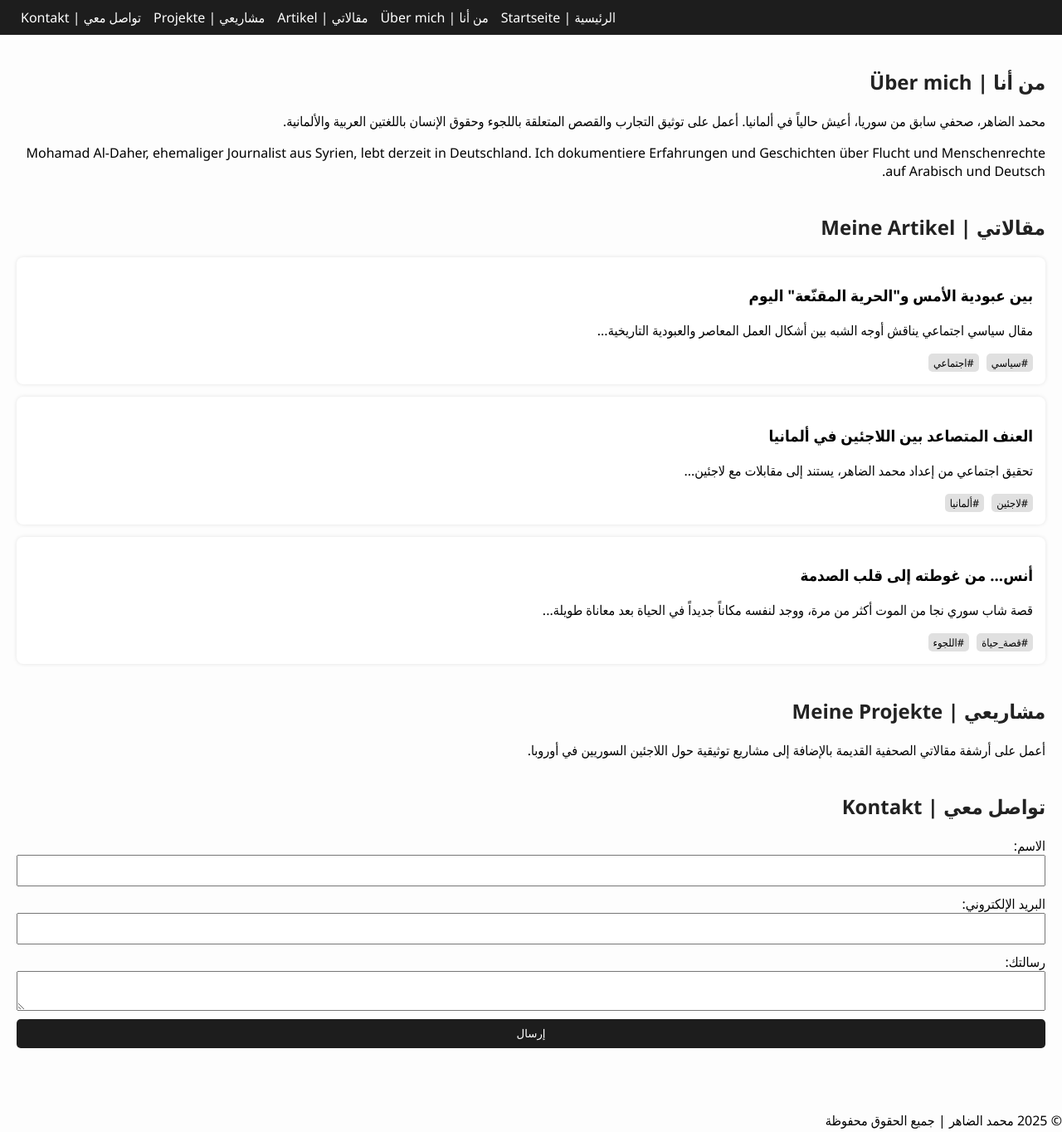
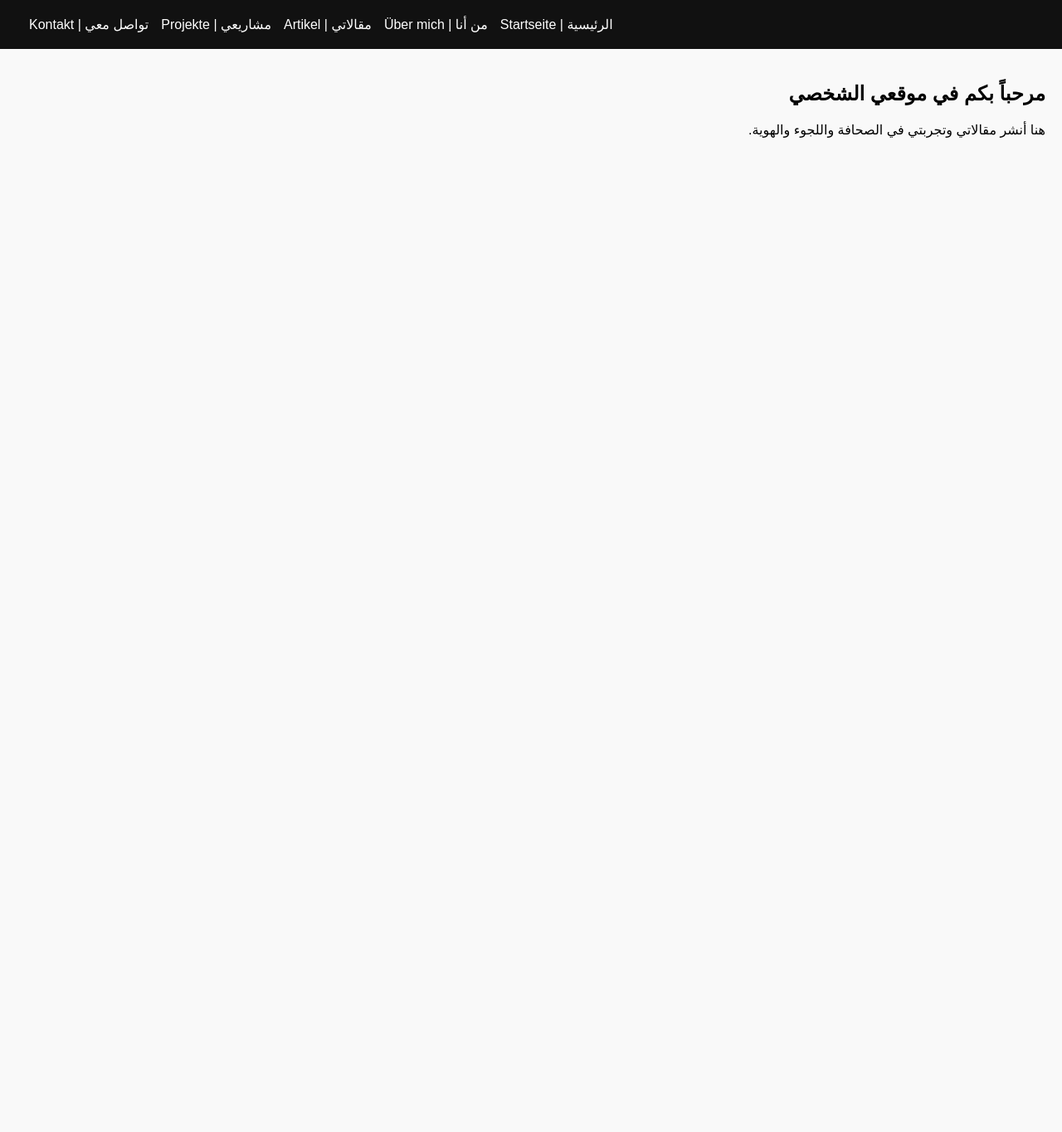
Before and after one commit to AldMohamad/AldMohamad.-github.io, a plain HTML site: page index.html in a window 1280 px wide. Shown: the whole page at 83% size. After the commit the page ends 800 px from the top, so only its background shows below. Drawn offline with Linux system fonts and the light colour scheme.

Commit message:
Add files via upload

```diff
--- a/index.html
+++ b/index.html
@@ -7,73 +7,86 @@
   <meta name="description" content="الموقع الشخصي للصحفي محمد الضاهر، مقالات وتحقيقات ثنائية اللغة حول الشأن السوري واللاجئين وحقوق الإنسان.">
   <title>محمد الضاهر | Mohamad Al-Daher</title>
   <link rel="stylesheet" href="style.css">
+  <style>
+    .section { display: none; padding: 20px; }
+    .active { display: block; }
+    nav ul { display: flex; justify-content: flex-end; background: #111; padding: 10px; list-style: none; }
+    nav li { margin-left: 15px; }
+    nav a { color: white; text-decoration: none; cursor: pointer; }
+    body { font-family: sans-serif; direction: rtl; background: #f9f9f9; margin: 0; }
+    article { background: #fff; margin-bottom: 15px; padding: 15px; border-radius: 8px; box-shadow: 0 0 5px rgba(0,0,0,0.1); }
+    .tag { background: #eee; padding: 3px 6px; margin: 2px; border-radius: 4px; font-size: 0.8em; display: inline-block; }
+    form { display: flex; flex-direction: column; }
+    input, textarea { margin-bottom: 10px; padding: 8px; }
+    button { padding: 10px; background-color: #111; color: white; border: none; border-radius: 4px; cursor: pointer; }
+  </style>
 </head>
 <body>
-    <header>
+
 <nav>
   <ul>
-                <li><a href="#">الرئيسية | Startseite</a></li>
-                <li><a href="#about">من أنا | Über mich</a></li>
-                <li><a href="#articles">مقالاتي | Artikel</a></li>
-                <li><a href="#projects">مشاريعي | Projekte</a></li>
-                <li><a href="#contact">تواصل معي | Kontakt</a></li>
+    <li><a onclick="showSection('home')">الرئيسية | Startseite</a></li>
+    <li><a onclick="showSection('about')">من أنا | Über mich</a></li>
+    <li><a onclick="showSection('articles')">مقالاتي | Artikel</a></li>
+    <li><a onclick="showSection('projects')">مشاريعي | Projekte</a></li>
+    <li><a onclick="showSection('contact')">تواصل معي | Kontakt</a></li>
   </ul>
 </nav>
-    </header>
 
-    <main>
-        <section id="about">
+<div id="home" class="section active">
+  <h2>مرحباً بكم في موقعي الشخصي</h2>
+  <p>هنا أنشر مقالاتي وتجربتي في الصحافة واللجوء والهوية.</p>
+</div>
+
+<div id="about" class="section">
   <h2>من أنا | Über mich</h2>
   <p>محمد الضاهر، صحفي سابق من سوريا، أعيش حالياً في ألمانيا. أعمل على توثيق التجارب والقصص المتعلقة باللجوء وحقوق الإنسان باللغتين العربية والألمانية.</p>
   <p>Mohamad Al-Daher, ehemaliger Journalist aus Syrien, lebt derzeit in Deutschland. Ich dokumentiere Erfahrungen und Geschichten über Flucht und Menschenrechte auf Arabisch und Deutsch.</p>
-        </section>
+</div>
 
-        <section id="articles">
+<div id="articles" class="section">
   <h2>مقالاتي | Meine Artikel</h2>
-
   <article>
     <h3>بين عبودية الأمس و"الحرية المقنّعة" اليوم</h3>
     <p>مقال سياسي اجتماعي يناقش أوجه الشبه بين أشكال العمل المعاصر والعبودية التاريخية...</p>
-                <span class="tag">#سياسي</span>
-                <span class="tag">#اجتماعي</span>
+    <span class="tag">#سياسي</span> <span class="tag">#اجتماعي</span>
   </article>
-
   <article>
     <h3>العنف المتصاعد بين اللاجئين في ألمانيا</h3>
     <p>تحقيق اجتماعي من إعداد محمد الضاهر، يستند إلى مقابلات مع لاجئين...</p>
-                <span class="tag">#لاجئين</span>
-                <span class="tag">#ألمانيا</span>
+    <span class="tag">#لاجئين</span> <span class="tag">#ألمانيا</span>
   </article>
-
   <article>
     <h3>أنس... من غوطته إلى قلب الصدمة</h3>
     <p>قصة شاب سوري نجا من الموت أكثر من مرة، ووجد لنفسه مكاناً جديداً في الحياة بعد معاناة طويلة...</p>
-                <span class="tag">#قصة_حياة</span>
-                <span class="tag">#اللجوء</span>
+    <span class="tag">#قصة_حياة</span> <span class="tag">#اللجوء</span>
   </article>
-        </section>
+</div>
 
-        <section id="projects">
+<div id="projects" class="section">
   <h2>مشاريعي | Meine Projekte</h2>
   <p>أعمل على أرشفة مقالاتي الصحفية القديمة بالإضافة إلى مشاريع توثيقية حول اللاجئين السوريين في أوروبا.</p>
-        </section>
+</div>
 
-        <section id="contact">
+<div id="contact" class="section">
   <h2>تواصل معي | Kontakt</h2>
   <form action="mailto:Aldahermohamad4@gmail.com" method="POST" enctype="text/plain">
-                <label for="name">الاسم:</label>
-                <input type="text" id="name" name="name" required>
-                <label for="email">البريد الإلكتروني:</label>
-                <input type="email" id="email" name="email" required>
-                <label for="message">رسالتك:</label>
-                <textarea id="message" name="message" required></textarea>
+    <label>الاسم:</label>
+    <input type="text" name="name" required>
+    <label>البريد الإلكتروني:</label>
+    <input type="email" name="email" required>
+    <label>رسالتك:</label>
+    <textarea name="message" required></textarea>
     <button type="submit">إرسال</button>
   </form>
-        </section>
-    </main>
+</div>
 
-    <footer>
-        <p>&copy; 2025 محمد الضاهر | جميع الحقوق محفوظة</p>
-    </footer>
+<script>
+  function showSection(id) {
+    document.querySelectorAll('.section').forEach(sec => sec.classList.remove('active'));
+    document.getElementById(id).classList.add('active');
+  }
+</script>
+
 </body>
 </html>
--- a/style.css
+++ b/style.css
@@ -6,7 +6,7 @@ body {
     padding: 0;
 }
 nav {
-    background-color: #1d1d1d;
+    background-color: #111;
     padding: 10px;
 }
 nav ul {
@@ -26,11 +26,12 @@ nav a {
 main {
     padding: 20px;
 }
-section {
-    margin-bottom: 40px;
+.section {
+    display: none;
+    padding: 20px;
 }
-h2 {
-    color: #222;
+.active {
+    display: block;
 }
 article {
     background: #fff;
@@ -40,12 +41,12 @@ article {
     box-shadow: 0 0 5px rgba(0,0,0,0.1);
 }
 .tag {
+    background: #eee;
+    padding: 3px 6px;
+    margin: 2px;
+    border-radius: 4px;
+    font-size: 0.8em;
     display: inline-block;
-    background: #e0e0e0;
-    padding: 2px 6px;
-    margin-left: 5px;
-    border-radius: 5px;
-    font-size: 0.8em;
 }
 form {
     display: flex;
@@ -58,7 +59,7 @@ input, textarea {
 }
 button {
     padding: 10px;
-    background-color: #1d1d1d;
+    background-color: #111;
     color: white;
     border: none;
     cursor: pointer;
```
Lines whose indentation alone changed are shown as unchanged.
